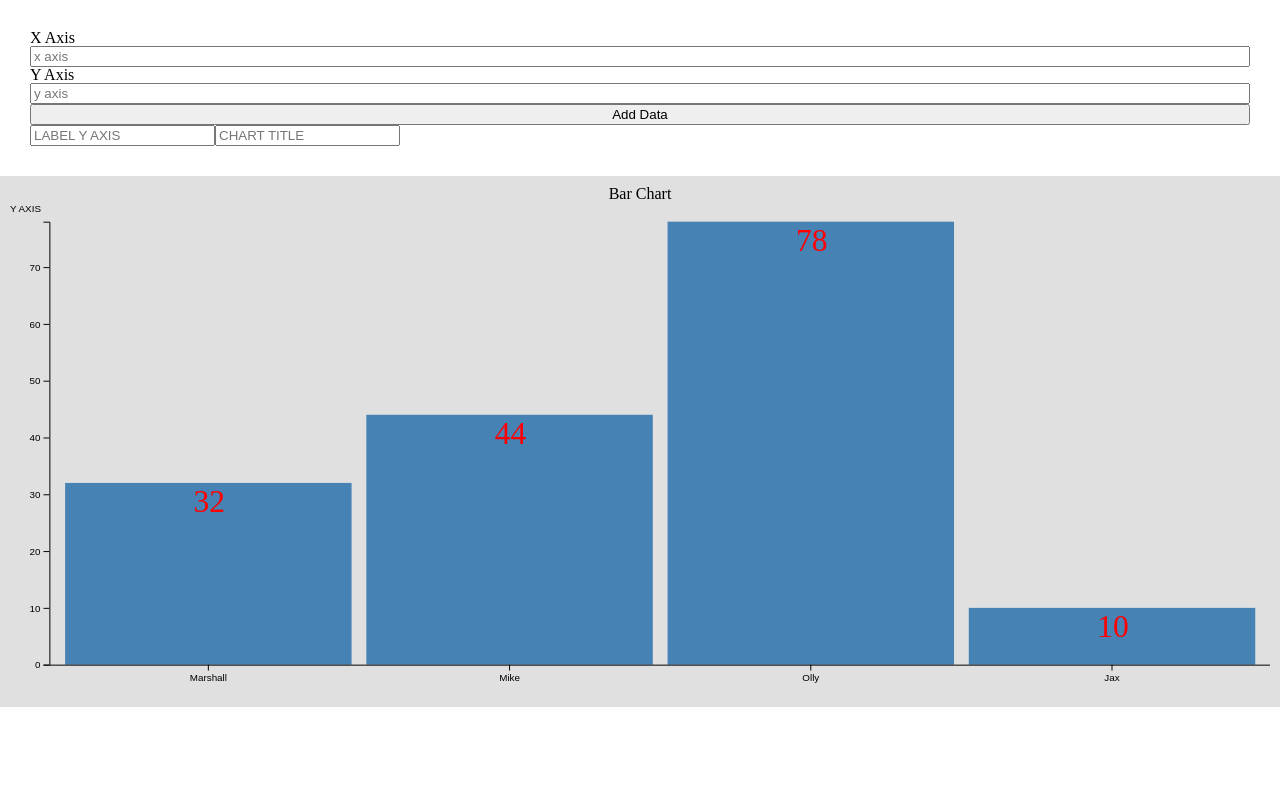
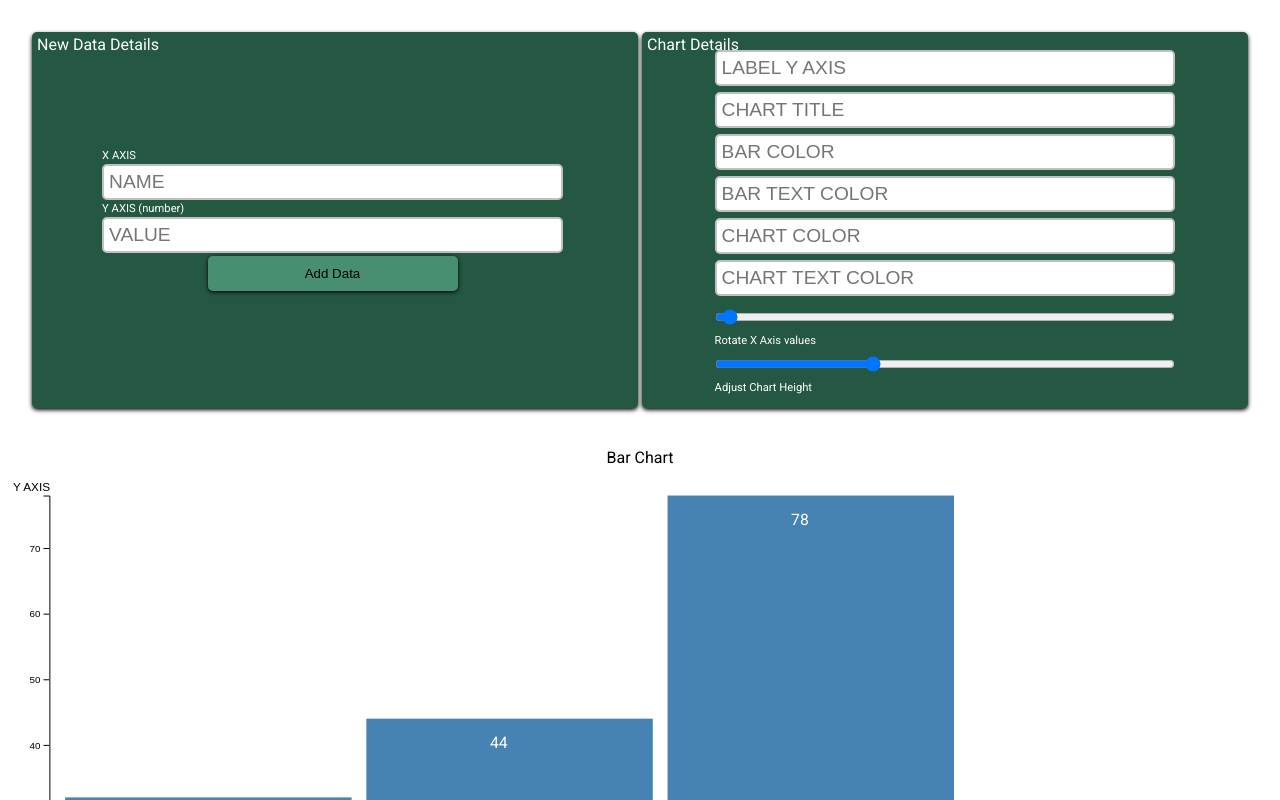
Before and after one commit to marshall405/easy_chart, a React (Create React App) app: page / in a window 1280 px wide. Shown: the top 800 px of the page. Built offline with nearby package versions, Linux system fonts and the light colour scheme.

Commit message:
adds settings for chart

```diff
--- a/src/App.css
+++ b/src/App.css
@@ -1,13 +1,77 @@
 .chart-container {
   padding: 10px;
-  background: rgb(224, 224, 224);
+  /* background: rgb(224, 224, 224); */
 }
 
 .inputs-container {
   padding: 30px;
+  display: flex;
+  justify-content: space-between;
 }
 
 .inputs-container form {
+  width: 100%;
+  margin: 0 5px 0 0;
   display: flex;
   flex-direction: column;
+  align-items: center;
 }
+
+
+.top {
+  position: relative;
+  flex: 1;
+  padding: 15px;
+  margin: 2px;
+  background: rgb(36, 88, 67);
+  color: #FFF;
+  border-radius: 5px;
+  box-shadow: 0px 2px 4px black;
+  display: flex;
+  flex-direction: column;
+  align-items: center;
+  justify-content: center;
+}
+.top h4 {
+  position: absolute;
+  top: 5px;
+  left: 5px;
+  width: 80%;
+  margin-bottom: 10px;
+}
+input {
+  width: 80%;
+  margin: 3px;
+  padding: 5px;
+  border: 2px solid rgb(192, 192, 192);
+  border-radius: 5px;
+  font-size: 1.2em;
+}
+label {
+  width: 80%;
+  font-size: .7em;
+}
+
+.button {
+  cursor: pointer;
+  width: 70%;
+  max-width: 250px;
+  padding: 10px;
+  border: none;
+  box-shadow: 0px 1px 4px black;
+  border-radius: 5px;
+}
+.button:hover {
+  box-shadow: none;
+}
+
+.submit.button {
+  background: rgba(91, 173, 141, 0.651);
+}
+.clear-button-container {
+  text-align: center;
+  margin: 15px;
+}
+.clear {
+  background-color: rgb(235, 93, 93);
+}
--- a/src/components/BarChart.js
+++ b/src/components/BarChart.js
@@ -4,18 +4,18 @@ import React, { useEffect } from 'react'
 import * as d3 from "d3";
 
 
-export default function BarChart({ data, title, yLabel, }) {
+export default function BarChart({ data, title, yLabel, barColor, barTextColor, chartColor, chartTextColor, xRotate, chartHeight }) {
 
     useEffect(() => {
         document.getElementById('chart').innerHTML = '' // slight hack? but clears SVG to avoid duplicates
 
         let margin = {
-            top: 20,
+            top: 30,
             right: 0,
-            bottom: 30,
+            bottom: 50,
             left: 40
         }
-        let height = 500
+        let height = chartHeight || 600
         let width = window.innerWidth
 
         let y = d3.scaleLinear()
@@ -29,8 +29,10 @@ export default function BarChart({ data, title, yLabel, }) {
 
         let yTitle = g => g.append("text")
             .attr("font-family", "sans-serif")
-            .attr("font-size", 10)
-            .attr("y", 10)
+            .attr("font-size", 12)
+            .style('fill', chartTextColor || 'black')
+            .attr("y", 25)
+            .attr("x", 3)
             .text(yLabel || 'Y AXIS');
 
         let yAxis = g => g
@@ -38,8 +40,8 @@ export default function BarChart({ data, title, yLabel, }) {
             .call(d3.axisLeft(y));
 
         let xAxis = g => g
+            .style("font", "16px times")
             .attr("transform", `translate(0,${height - margin.bottom})`)
-            .attr('font-size', '44px')
             .call(d3.axisBottom(x).tickSizeOuter(0));
 
         let svg = d3.select('#chart')
@@ -50,21 +52,22 @@ export default function BarChart({ data, title, yLabel, }) {
             .join('g')
 
         bar.append('rect')
-            .attr('fill', 'steelblue')
+            .attr('fill', barColor || 'steelblue')
             .attr('x', d => x(d.name))
             .attr('y', d => y(d.num))
             .attr('height', d => y(0) - y(d.num))
             .attr('width', x.bandwidth());
 
         bar.append('text')
-            .attr('fill', 'red')
-            .attr('font-size', '2em')
-            .attr('x', d => x(d.name) + x.bandwidth() / 2 - 15)
+            .attr('fill', barTextColor || 'white')
+            .attr('x', d => x(d.name) + x.bandwidth() / 2 - 20)
             .attr('y', d => y(d.num) + 30)
             .text(d => d.num);
 
         svg.append("g")
-            .call(xAxis);
+            .call(xAxis)
+            .selectAll('text')
+            .attr('transform', `rotate(${xRotate >= 0 ? xRotate : 30})`);
 
         svg.append("g")
             .call(yAxis);
@@ -73,7 +76,7 @@ export default function BarChart({ data, title, yLabel, }) {
 
     })
     return (
-        <div>
+        <div style={{ 'background': chartColor || 'white', 'color': chartTextColor || 'black' }}>
             <h3 style={{ 'textAlign': 'center' }}>
                 {
                     title ? title : 'Bar Chart'
--- a/src/components/D3.js
+++ b/src/components/D3.js
@@ -9,6 +9,13 @@ export default function D3() {
     const [chartType, setChartType] = useState('bar')
     const [title, setTitle] = useState("")
     const [yLabel, setYLabel] = useState("")
+    const [barColor, setBarColor] = useState("")
+    const [barTextColor, setBarTextColor] = useState("")
+    const [chartColor, setChartColor] = useState("")
+    const [chartTextColor, setChartTextColor] = useState("")
+    const [xRotate, setXRotate] = useState(0)
+    const [chartHeight, setChartHeight] = useState(600)
+
     const renderChart = () => {
         // display the type of chart user is wanting // Pie or Bar
         switch (chartType) {
@@ -16,52 +23,101 @@ export default function D3() {
                 // return <PieChart data={data} />
                 return 'Pie Chart coming soon '
             default:
-                return <BarChart data={data} title={title} yLabel={yLabel} />
+                return <BarChart data={data} title={title} yLabel={yLabel} barColor={barColor} barTextColor={barTextColor} chartColor={chartColor} chartTextColor={chartTextColor} xRotate={xRotate} chartHeight={chartHeight} />
         }
     }
 
     const handleKeyUp = (e) => {
         // if key is Enter
         if (e.keyCode === 13) {
-            if (e.target.id === 'titleInput') {
-                setTitle(e.target.value)
-                e.target.value = ""
-            } else {
-                addData()
+            switch (e.target.id) {
+                case 'titleInput':
+                    setTitle(e.target.value)
+                    break;
+                case 'yLabel':
+                    setYLabel(e.target.value)
+                    break;
+                case 'barColor':
+                    setBarColor(e.target.value)
+                    break;
+                case 'barTextColor':
+                    setBarTextColor(e.target.value)
+                    break;
+                case 'chartColor':
+                    setChartColor(e.target.value)
+                    break;
+                case 'chartTextColor':
+                    setChartTextColor(e.target.value)
+                    break;
+                default:
+                    break;
             }
+            e.target.value = ""
         }
 
     }
-    const addData = () => {
-        //grab the data input and add to our data
-        let input = document.getElementById('dataInput')
-        let value = Number(input.value)
-        if (value) {
-            setData([...data, value])
+
+    const clearChart = () => {
+        if (window.confirm('Are you sure?')) {
+            // clear data from chart
+            setData([])
+        }
+    }
+    const handleSubmit = e => {
+        e.preventDefault()
+        let yValue = Number(e.target.yAxis.value)
+        let xValue = e.target.xAxis.value
+
+        // checks yValue to make sure its a number
+        if (yValue) {
+            setData([...data, { name: xValue, num: yValue }])
+            e.target.reset()
+            e.target.xAxis.focus()
         } else {
-            alert("Must be a number")
+            alert('Y value must be a number')
+            e.target.yAxis.focus()
         }
-        input.value = ""
     }
 
-    const handleSubmit = e => {
-        e.preventDefault()
-        e.target.reset()
+    const handleOnChange = e => {
+        switch (e.target.id) {
+            case 'xRotate':
+                setXRotate(Number(e.target.value))
+                break;
+            case 'chartHeight':
+                setChartHeight(Number(e.target.value))
+                break;
+            default:
+                break;
+        }
     }
     return (
         <div>
             <div className="inputs-container">
-                <form onSubmit={handleSubmit}>
-                    <label for="xAxis"> X Axis </label>
-                    <input id="xAxis" type="text" placeholder="x axis" required onKeyUp={handleKeyUp} />
-                    <label for="yAxis">Y Axis</label>
-                    <input id="yAxis" type="text" placeholder="y axis" required onKeyUp={handleKeyUp} />
-                    <button type='submit'> Add Data</button>
-                </form>
-
-                <div className="chart-info">
+                <div className="add-data top">
+                    <h4> New Data Details </h4>
+                    <form onSubmit={handleSubmit}>
+                        <label htmlFor="xAxis"> X AXIS </label>
+                        <input id="xAxis" type="text" placeholder="NAME" required onKeyUp={handleKeyUp} />
+                        <label htmlFor="yAxis">Y AXIS (number)</label>
+                        <input id="yAxis" type="text" placeholder="VALUE" required onKeyUp={handleKeyUp} />
+                        <button className="submit button" type='submit'> Add Data</button>
+                    </form>
+                </div>
+                <div className="chart-info top">
+                    <h4> Chart Details </h4>
                     <input id="yLabel" type="text" placeholder="LABEL Y AXIS" onKeyUp={handleKeyUp} />
                     <input id="titleInput" type="text" placeholder="CHART TITLE" onKeyUp={handleKeyUp} />
+                    <input id="barColor" type="text" placeholder="BAR COLOR" onKeyUp={handleKeyUp} />
+                    <input id="barTextColor" type="text" placeholder="BAR TEXT COLOR" onKeyUp={handleKeyUp} />
+                    <input id="chartColor" type="text" placeholder="CHART COLOR" onKeyUp={handleKeyUp} />
+                    <input id="chartTextColor" type="text" placeholder="CHART TEXT COLOR" onKeyUp={handleKeyUp} />
+                    <input id="xRotate" value={xRotate} type="range" min="0" max="180" onChange={handleOnChange}></input>
+                    <label htmlFor="xRotate">Rotate X Axis values</label>
+
+                    <input id="chartHeight" value={chartHeight} type="range" min="300" max="1200" onChange={handleOnChange}></input>
+                    <label htmlFor="chartHeight"> Adjust Chart Height</label>
+
                 </div>
             </div>
             <div className="chart-container">
@@ -69,6 +125,10 @@ export default function D3() {
                     renderChart()
                 }
             </div>
+
+            <div className="clear-button-container">
+                <button className="clear button" onClick={clearChart}>Clear Chart</button>
+            </div>
         </div>
     )
 }
--- a/src/index.css
+++ b/src/index.css
@@ -2,6 +2,7 @@
    v2.0 | 20110126
    License: none (public domain)
 */
+@import url('https://fonts.googleapis.com/css2?family=Roboto&display=swap');
 
 * {
   box-sizing: border-box;
@@ -49,3 +50,8 @@ table {
 	border-collapse: collapse;
 	border-spacing: 0;
 }
+
+
+html {
+  font-family: 'Roboto', sans-serif;
+}
```
